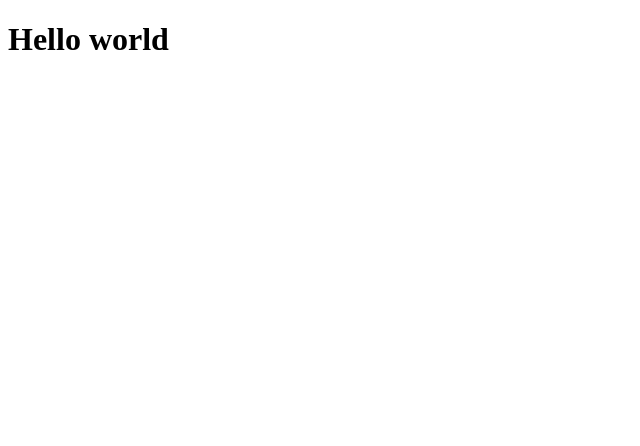
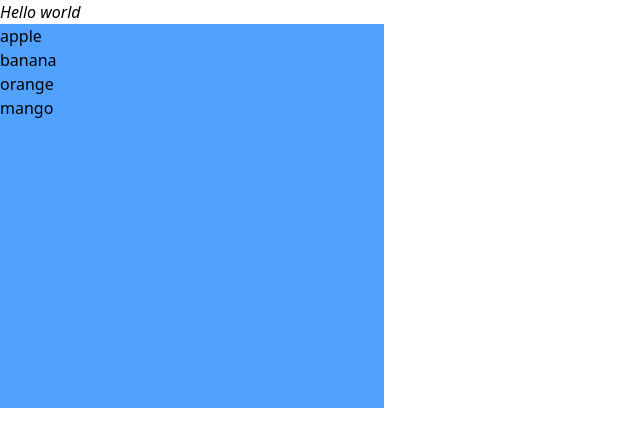
Before and after one commit to arjunmazumder/PhiMart-client, a React (Vite) app: page / in a window 1280 px wide. Shown: the top 446 px of the page, without its empty margins (0-640 px from the left). Built offline with nearby package versions, Linux system fonts and the light colour scheme.

Commit message:
module28.6 comfiguring tailwindcss in react

```diff
--- a/src/App.jsx
+++ b/src/App.jsx
@@ -1,5 +1,5 @@
 
-// import './App.css'
+import './App.css'
 import FirstComponent from'./components/FirstComponent';
 import List from './components/List';
 
@@ -9,7 +9,7 @@ function App() {
   return (
     <>
       <FirstComponent></FirstComponent>
-      {/* <List></List> */}
+      <List></List>
     </>
   );
 };
--- a/src/components/FirstComponent.jsx
+++ b/src/components/FirstComponent.jsx
@@ -1,4 +1,4 @@
 const FirstComponent = () => {
-    return <h1>Hello world</h1>;
+    return <h1 className="italic">Hello world</h1>;
 };
 export default FirstComponent;
--- a/src/components/List.jsx
+++ b/src/components/List.jsx
@@ -6,7 +6,7 @@ const List = () => {
     const HandleItemPrient = (item) => {console.log(item)};
 
     return (
-        <div>
+        <div className="w-96 h-96 bg-blue-400">
             <ul>
                 {fruits.map((fruit, index) => (
                     <li onClick={ () => HandleItemPrient(fruit) }  key={index}>{fruit}</li>
```
Also changed, not shown: src/App.css (+0 -43 lines).
